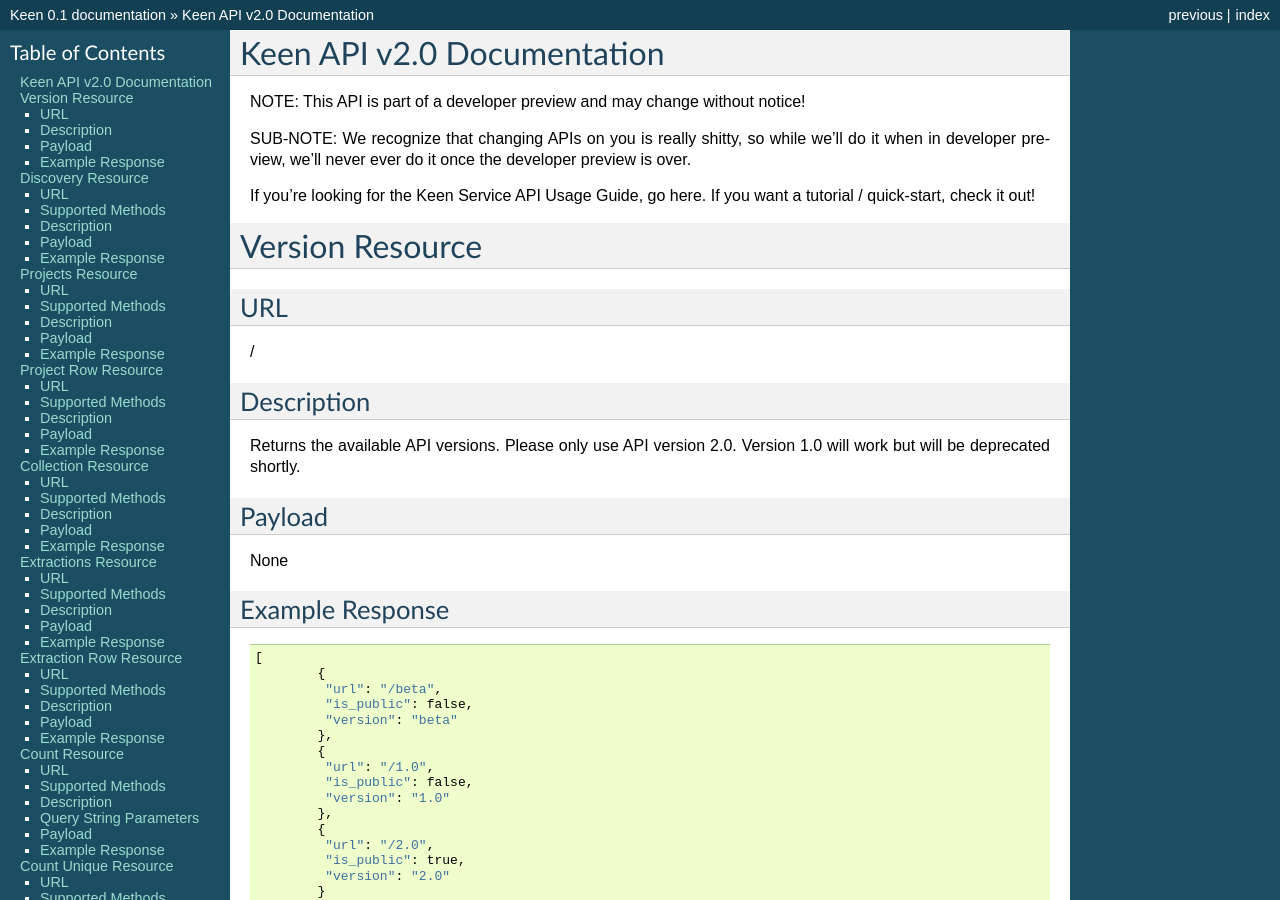
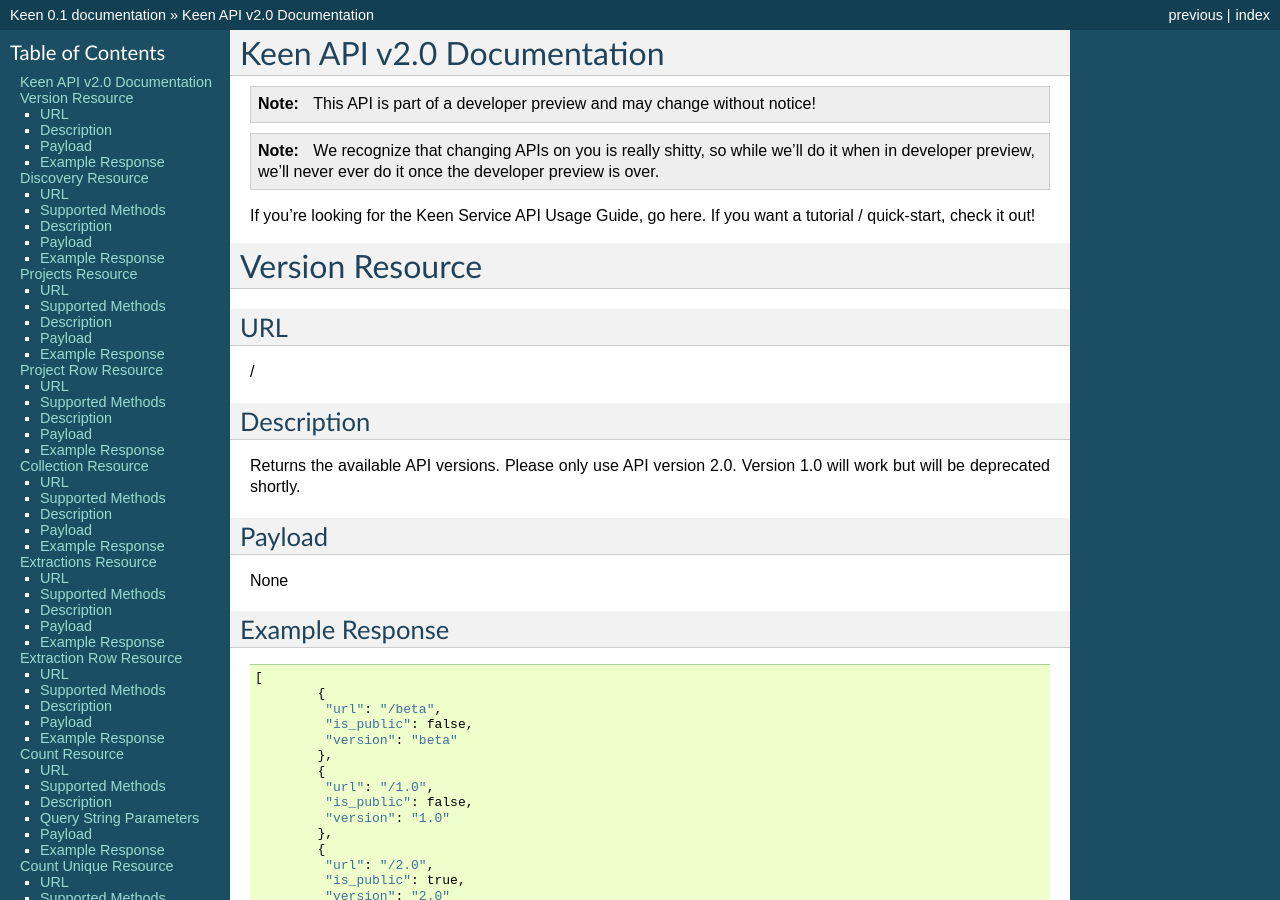
Before and after one commit to keenlabs/Keen-Docs, a Sphinx documentation site: the page built from source/api/reference.rst, in a window 1280 px wide and 900 px high. Built offline with Sphinx 7.4.7, drawn with Linux system fonts in a browser that asks for light colours; some of the changed lines change nothing that is shown.

Commit message:
add official notes to api reference

```diff
--- a/source/api/reference.rst
+++ b/source/api/reference.rst
@@ -2,9 +2,9 @@
 Keen API v2.0 Documentation
 ===========================
 
-NOTE: This API is part of a developer preview and may change without notice!
+.. note:: This API is part of a developer preview and may change without notice!
 
-SUB-NOTE: We recognize that changing APIs on you is really shitty, so while we’ll do it when in developer preview, we’ll never ever do it once the developer preview is over.
+.. note:: We recognize that changing APIs on you is really shitty, so while we’ll do it when in developer preview, we’ll never ever do it once the developer preview is over.
 
 If you’re looking for the Keen Service API Usage Guide, go here. If you want a tutorial / quick-start, check it out!
 
```
